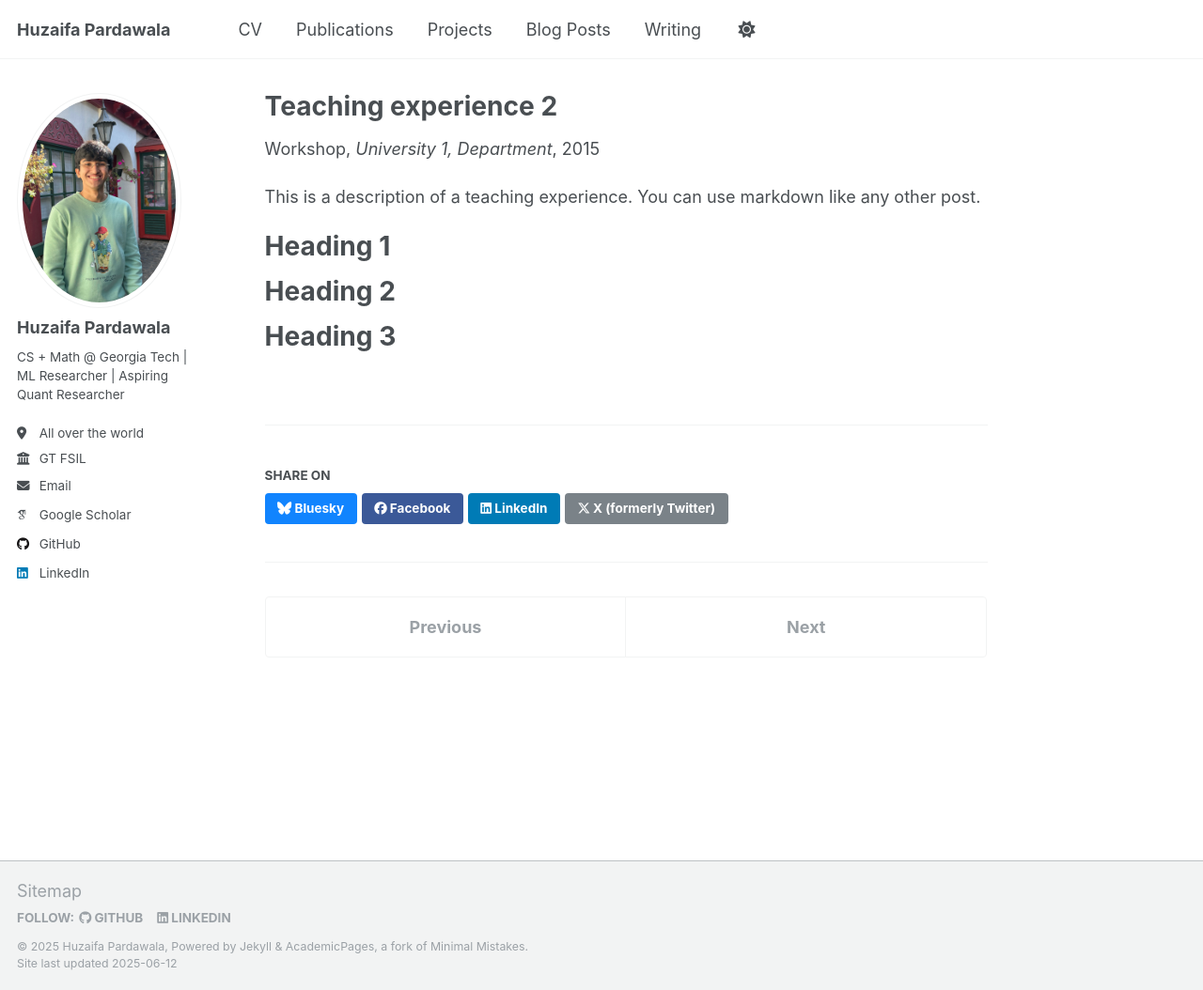
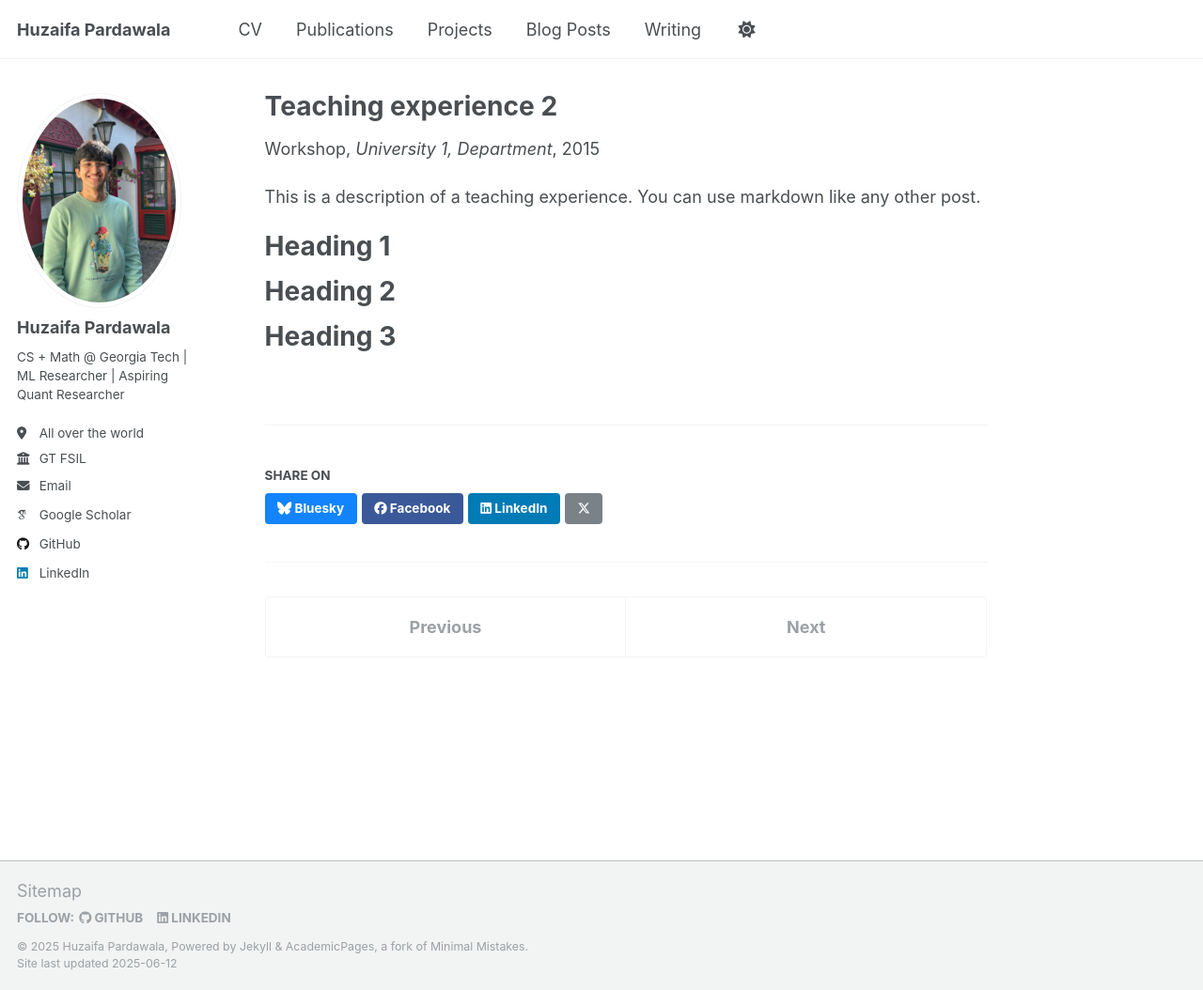
Before and after one commit to huzaifahp7/huzaifahp7.github.io, a Jekyll site: the page built from _teaching/2015-spring-teaching-2.md, in a window 1280 px wide and 1054 px high. Shown: the whole window at 94% size. Built offline with Jekyll 4.4.1, drawn with Linux system fonts in a browser that asks for light colours; some web fonts are replaced.

Commit message:
fix: fixing twitter

```diff
--- a/_includes/author-profile.html
+++ b/_includes/author-profile.html
@@ -139,7 +139,7 @@
         <li><a href="https://{{ author.tumblr }}.tumblr.com"><i class="fab fa-fw fa-tumblr icon-pad-right" aria-hidden="true"></i>Tumblr</a></li>
       {% endif %}
       {% if author.twitter %}
-        <li><a href="https://twitter.com/{{ author.twitter }}"><i class="fab fa-fw fa-x-twitter icon-pad-right" aria-hidden="true"></i>X (formerly Twitter)</a></li>
+        <li><a href="https://twitter.com/{{ author.twitter }}"><i class="fab fa-fw fa-x-twitter icon-pad-right" aria-hidden="true"></i></a></li>
       {% endif %}
       {% if author.vine %}
         <li><a href="https://vine.co/u/{{ author.vine }}"><i class="fab fa-fw fa-vine icon-pad-right" aria-hidden="true"></i>Vine</a></li>
--- a/_includes/social-share.html
+++ b/_includes/social-share.html
@@ -11,5 +11,5 @@
 
   <a href="https://www.linkedin.com/shareArticle?mini=true&url={{ base_path }}{{ page.url }}" class="btn btn--linkedin" title="{{ site.data.ui-text[site.locale].share_on_label | default: 'Share on' }} LinkedIn"><i class="fab fa-linkedin" aria-hidden="true"></i><span> LinkedIn</span></a>
 
-  <a href="https://x.com/intent/post?text={{ base_path }}{{ page.url }}" class="btn btn--x" title="{{ site.data.ui-text[site.locale].share_on_label | default: 'Share on' }} X"><i class="fab fa-x-twitter" aria-hidden="true"></i><span> X (formerly Twitter)</span></a>
+  <a href="https://x.com/intent/post?text={{ base_path }}{{ page.url }}" class="btn btn--x" title="{{ site.data.ui-text[site.locale].share_on_label | default: 'Share on' }} X"><i class="fab fa-x-twitter" aria-hidden="true"></i><span></span></a>
 </section>
```
